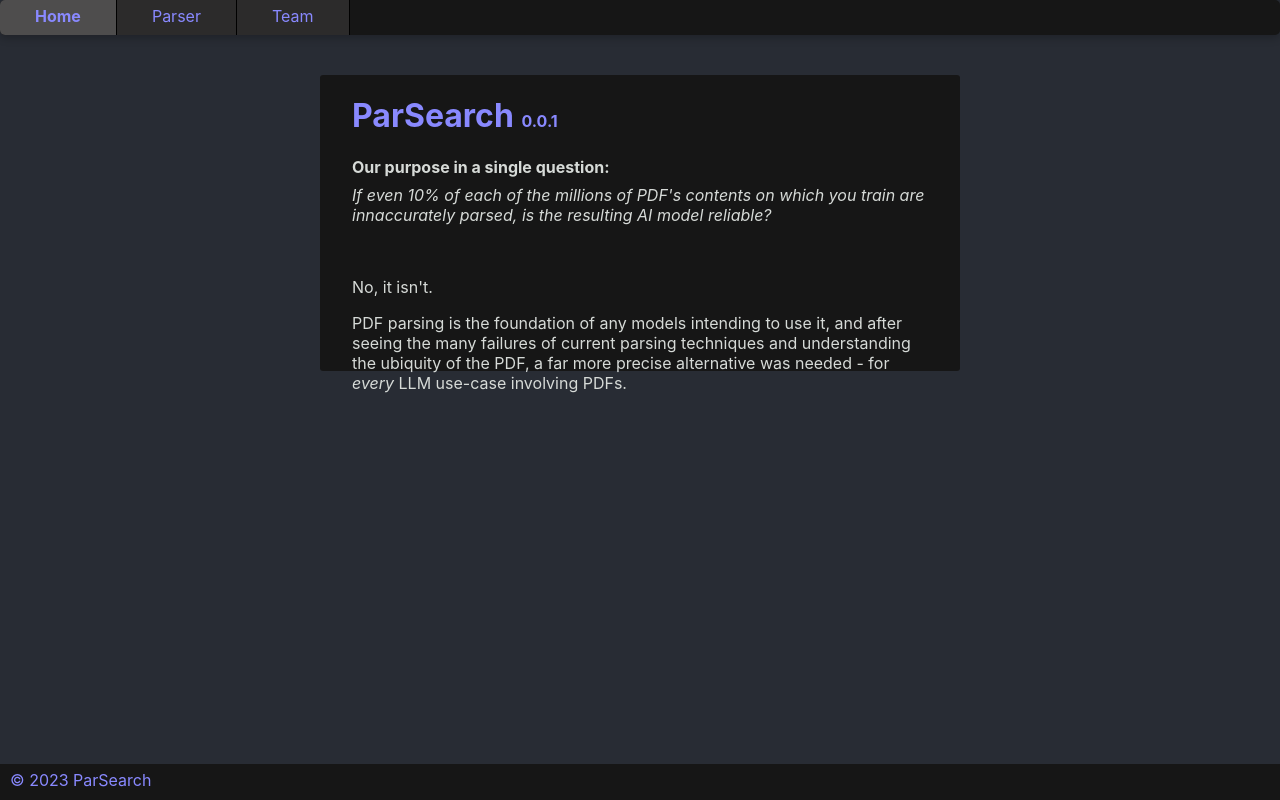
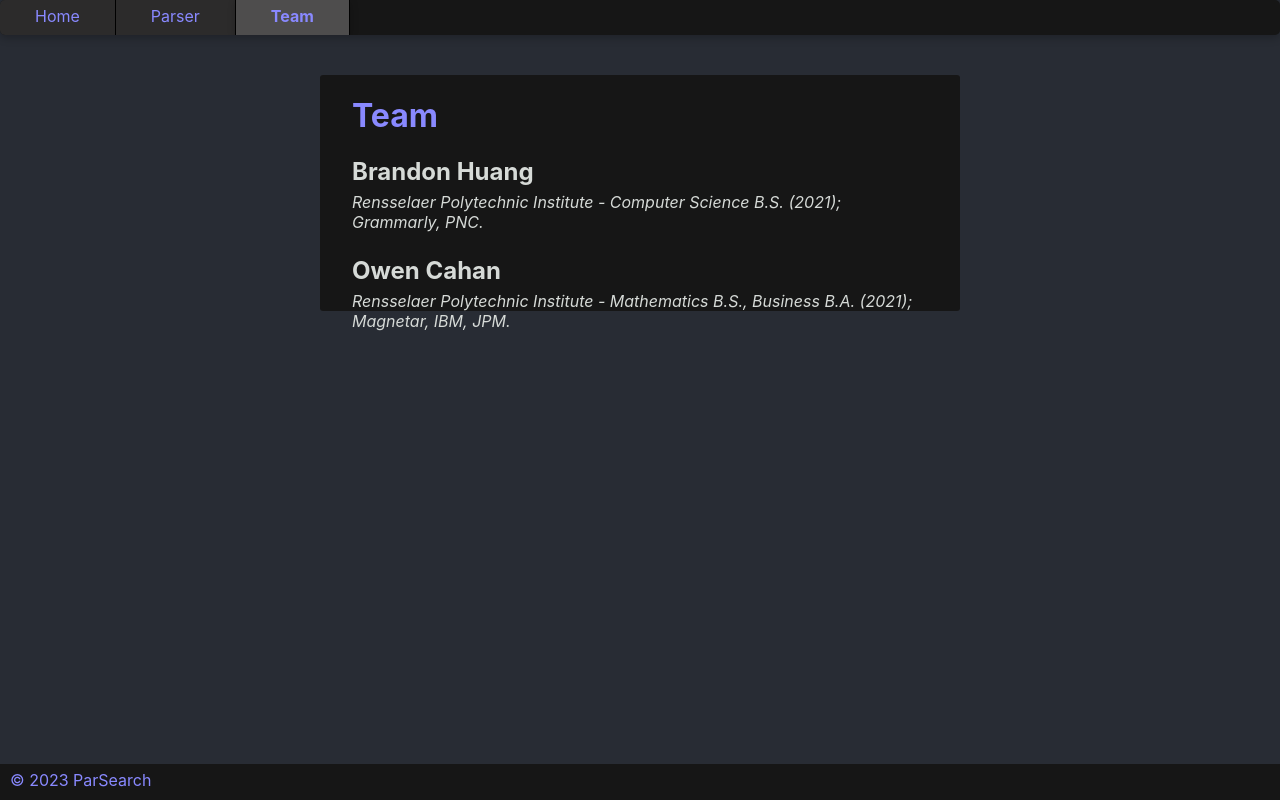
Before and after one commit to cahano/ParSearcher, a React (Create React App) app: page /#/team in a window 1280 px wide. Built offline with nearby package versions, Linux system fonts and the light colour scheme.

Commit message:
index.tsx

```diff
--- a/src/index.tsx
+++ b/src/index.tsx
@@ -1,5 +1,5 @@
 import React from 'react';
-import { BrowserRouter, Routes, Route } from "react-router-dom";
+import { HashRouter, Routes, Route } from "react-router-dom";
 import ReactDOM from 'react-dom/client';
 import './index.css';
 import DocParser from './parser/DocParser';
@@ -14,15 +14,15 @@ const root = ReactDOM.createRoot(
 
 export default function Parsearch() {
   return (
-    <BrowserRouter>
+    <HashRouter>
       <Routes>
 
-          <Route path="/*" element={<HomePage />} />
+          <Route path="/" element={<HomePage />} />
           <Route path="/parser" element={<DocParser />} />
           <Route path="/team" element={<TeamPage />} />
 
       </Routes>
-    </BrowserRouter>
+    </HashRouter>
   );
 }
 
```
